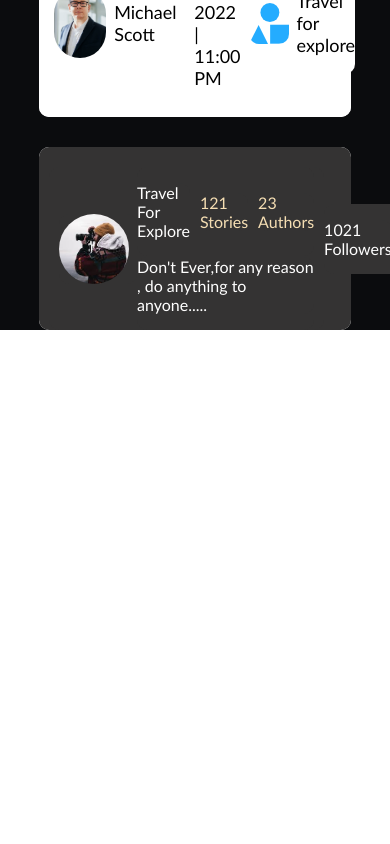
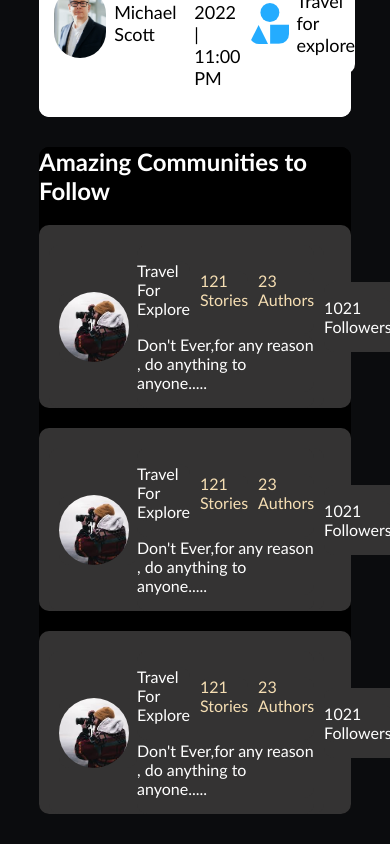
Before and after one commit to shihabsararrafid/front-end-task, a React (Create React App) app: page / in a window 390 px wide. Shown: the part 7852-8696 px from the top of the page. Before the commit the page ends 8212 px from the top, so only its background shows below. Built offline with nearby package versions, Linux system fonts and the light colour scheme.

Commit message:
all the part has been completed but responsive is in complete

```diff
--- a/src/Components/Body/Body.css
+++ b/src/Components/Body/Body.css
@@ -2,6 +2,8 @@
 
     width: 80%;
     margin: 30px auto;
+    margin-bottom: 0px !important;
+    padding-bottom: 30px;
 
 }
 .body *{
@@ -20,10 +22,10 @@ background-color: white;
     margin-bottom: 30px;
 
 }
-.authorsProfile{
+.authorsProfile,.communityProfile{
     background-color: black !important;
 }
-.authorsProfile>h2{
+.authorsProfile>h2,.communityProfile>h2{
     background-color: black !important;
     color: white;
 }
--- a/src/Components/Body/Body.js
+++ b/src/Components/Body/Body.js
@@ -36,7 +36,10 @@ const Body = () => {
             <CoverPhoto></CoverPhoto>
             <ShortStory></ShortStory>
             </div>
-            <div>
+            <div className='communityProfile'>
+                <h2>Amazing Communities to Follow</h2>
+                <CommunityProfile></CommunityProfile>
+                <CommunityProfile></CommunityProfile>
                 <CommunityProfile></CommunityProfile>
             </div>
 
```
